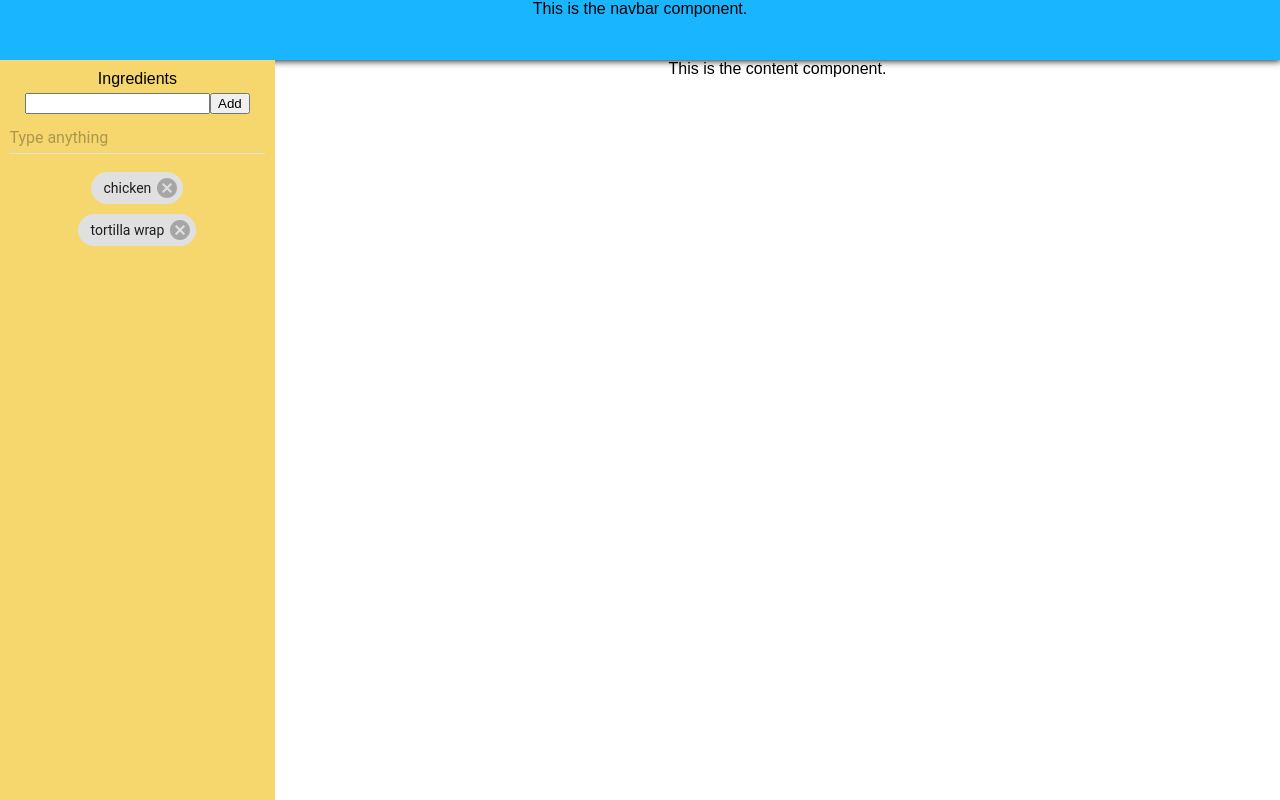
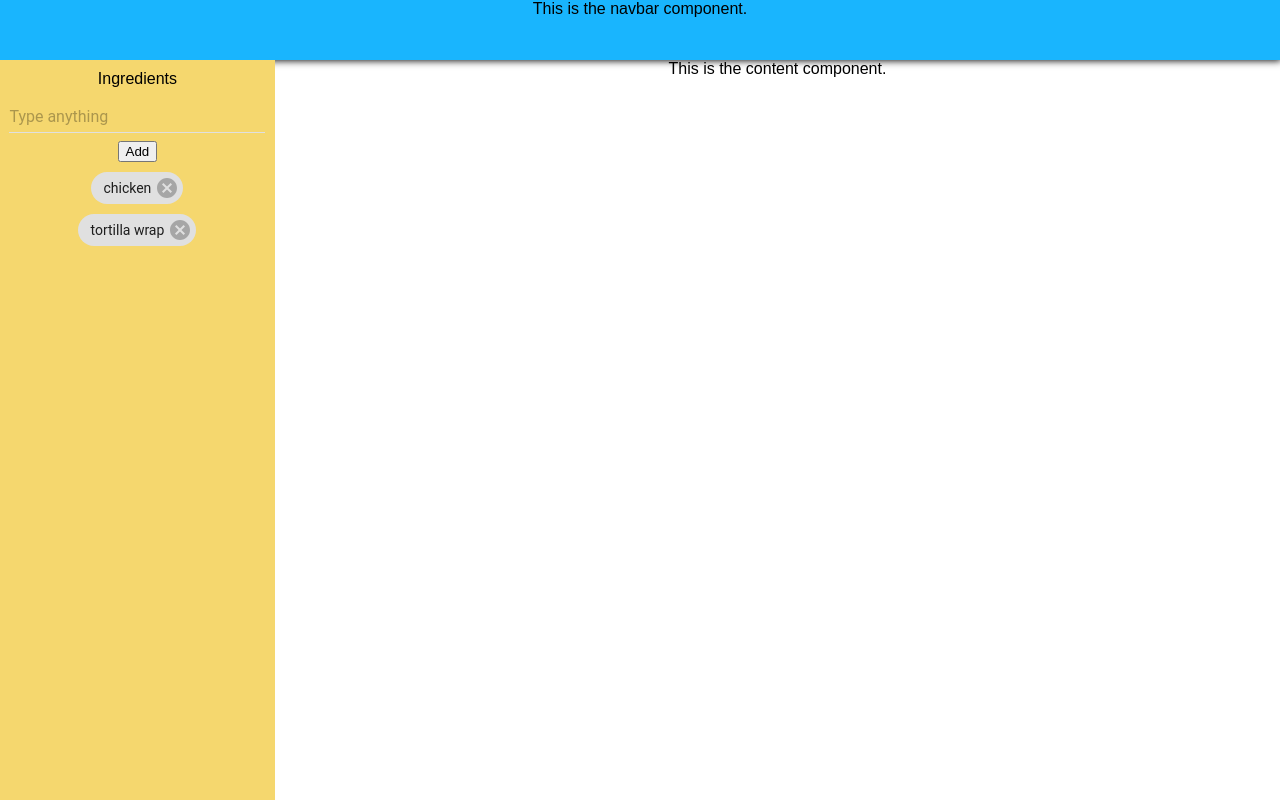
Before and after one commit to MickyDore/RecipeFinder, a React (Create React App) app: page / in a window 1280 px wide. Built offline with nearby package versions, Linux system fonts and the light colour scheme.

Commit message:
in sidebar.js I added an autocomplete input. I removed handleIngredientToAddChange and replaced it with handleUpdateIngredient (though they could have the same name still) I've left old code in comments so you can see the changes. I've also added mui theme to app.js

```diff
--- a/src/Components/Sidebar.js
+++ b/src/Components/Sidebar.js
@@ -11,15 +11,24 @@ class Sidebar extends Component {
     this.state = {
       ingredients: ["chicken", "tortilla wrap"], //array of ingredients
       ingredientToAdd: "", //ingredient to be added to the list
-      allIngredients: ["Chicken", "Egg", "Noodles", "Ginger"]
+      allIngredients: ["Pork", "Egg", "Edamame", "Eagle", "Noodles", "Ginger"] //to store the autocomplete ingredients
     }
   }
 
   //Update the state of the ingredient to be added
-  handleIngredientToAddChange = (e) => {
-    this.setState({
-      ingredientToAdd: e.target.value //user input
+  //not sure we need this function anymore with the new autocomplete, but can rename the function below!
+  // handleIngredientToAddChange = (e) => {
+  //   this.setState({
+  //     ingredientToAdd: e.target.value //user input
+  //   })
+  // }
+
+  //this handles the autocomplete function - returns values in the datasource
+    handleUpdateIngredient = (value) => {
+      this.setState({
+      ingredientToAdd: value
     })
+
   }
 
   //Add the ingredient to the list when the form is submitted
@@ -32,6 +41,8 @@ class Sidebar extends Component {
         ingredientToAdd: ""
       })
     }
+    this.refs[`ingredientInput`].setState({searchText:''});
+    this.refs[`ingredientInput`].focus();
   }
 
   //Remove the ingredient from the list
@@ -41,14 +52,6 @@ class Sidebar extends Component {
     })
   }
 
-  handleUpdateInput = (value) => {
-    this.setState({
-    dataSource: [
-      value,
-      value + value,
-      value + value + value,
-    ]
-  })}
 
   render() {
     return (
@@ -57,23 +60,31 @@ class Sidebar extends Component {
         <div className="sidebarInputSection">
 
 
+          {/*
+            <input
+              className="sidebarIngredientInput"
+              value={this.state.ingredientToAdd}
+              onChange={this.handleIngredientToAddChange}>
+            </input>
+
+            */}
+
           <form onSubmit={this.handleAddIngredient}>
-          <input
-            className="sidebarIngredientInput"
-            value={this.state.ingredientToAdd}
-            onChange={this.handleIngredientToAddChange}>
-          </input>
 
 
+          {/*I've just popped the autocomplete function here for now*/}
+          <AutoComplete
+            hintText="Type anything"
+            ref='ingredientInput'
+            dataSource={this.state.allIngredients}
+            onUpdateInput={this.handleUpdateIngredient}
+            value={this.state.ingredientToAdd}
+          />
 
           <button type="submit">Add</button>
           </form>
 
-          <AutoComplete
-            hintText="Type anything"
-            dataSource={this.state.allIngredients}
-            onUpdateInput={this.handleUpdateInput}
-          />
+
 
 
         </div>
```
